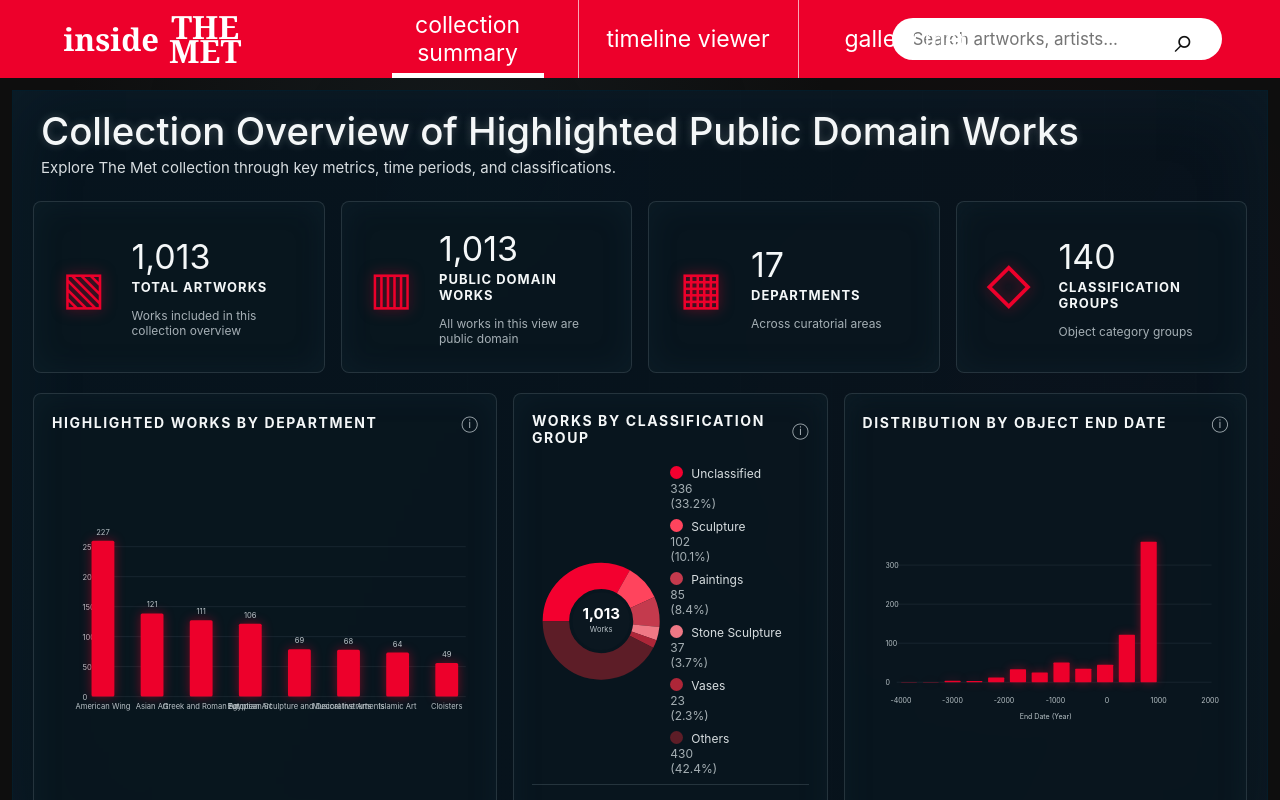
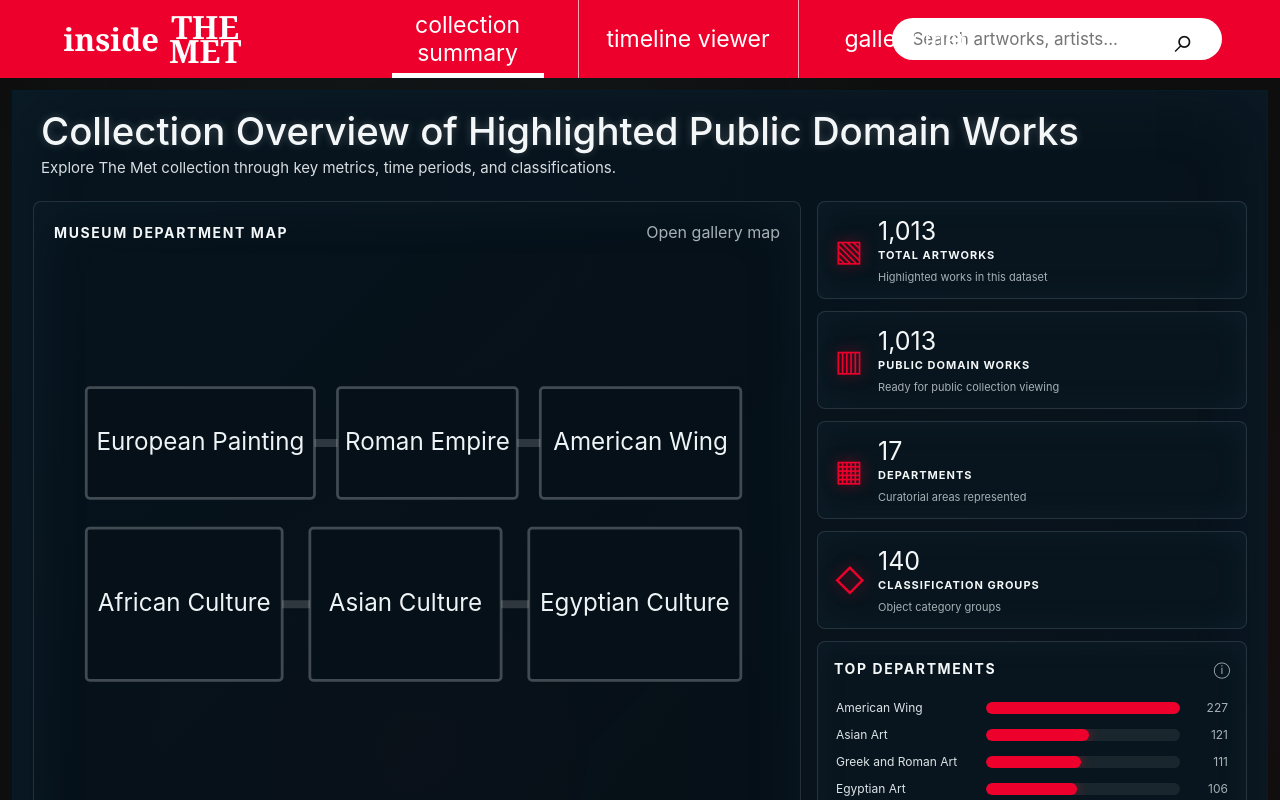
Before and after one commit to dh051112/insideTHEMET, a React (Vite) app: page / in a window 1280 px wide. Shown: the top 800 px of the page. Built offline with nearby package versions, Linux system fonts and the light colour scheme.

Commit message:
fix: main page

```diff
--- a/src/App.jsx
+++ b/src/App.jsx
@@ -153,20 +153,56 @@
   );
 }
 
-function CollectionSummary() {
+function MiniDepartmentBars() {
+  const max = Math.max(...departmentCounts.slice(0, 5).map((d) => d[1]));
+  return (
+    <div className="mini-bars">
+      {departmentCounts.slice(0, 5).map(([label, value]) => (
+        <div className="mini-bar-row" key={label}>
+          <span>{label}</span>
+          <div><i style={{ width: `${(value / max) * 100}%` }} /></div>
+          <em>{value}</em>
+        </div>
+      ))}
+    </div>
+  );
+}
+
+function SummaryMapPreview({ onOpenMap }) {
+  const handleKeyDown = (event) => {
+    if (event.key === 'Enter' || event.key === ' ') {
+      event.preventDefault();
+      onOpenMap();
+    }
+  };
+
+  return (
+    <section className="summary-map-panel" role="button" tabIndex="0" onClick={onOpenMap} onKeyDown={handleKeyDown}>
+      <div className="panel-head">
+        <h2>Museum Department Map</h2>
+        <span>Open gallery map</span>
+      </div>
+      <GalleryOverviewMap selected={null} onSelect={onOpenMap} />
+    </section>
+  );
+}
+
+function CollectionSummary({ onOpenMap }) {
   return (
     <main className="dashboard">
       <PageTitle title="Collection Overview of Highlighted Public Domain Works" subtitle="Explore The Met collection through key metrics, time periods, and classifications." />
-      <section className="metric-grid">
-        <MetricCard icon="▧" value={summaryStats.totalArtworks} label="Total Artworks" note="Works included in this collection overview" />
-        <MetricCard icon="▥" value={summaryStats.publicDomainWorks} label="Public Domain Works" note="All works in this view are public domain" />
-        <MetricCard icon="▦" value={summaryStats.departments} label="Departments" note="Across curatorial areas" />
-        <MetricCard icon="◇" value={summaryStats.classifications} label="Classification Groups" note="Object category groups" />
-      </section>
-      <section className="summary-panels">
-        <ChartPanel title="Highlighted Works by Department"><BarChart data={departmentCounts} /></ChartPanel>
-        <ChartPanel title="Works by Classification Group" footer={<><span>Total</span><span>1,013</span></>}><DonutChart data={classificationCounts} /></ChartPanel>
-        <ChartPanel title="Distribution by Object End Date"><Histogram data={endDateBins} /></ChartPanel>
+      <section className="summary-redesign">
+        <SummaryMapPreview onOpenMap={onOpenMap} />
+        <aside className="summary-overview">
+          <div className="overview-metrics">
+            <MetricCard icon="▧" value={summaryStats.totalArtworks} label="Total Artworks" note="Highlighted works in this dataset" />
+            <MetricCard icon="▥" value={summaryStats.publicDomainWorks} label="Public Domain Works" note="Ready for public collection viewing" />
+            <MetricCard icon="▦" value={summaryStats.departments} label="Departments" note="Curatorial areas represented" />
+            <MetricCard icon="◇" value={summaryStats.classifications} label="Classification Groups" note="Object category groups" />
+          </div>
+          <ChartPanel title="Top Departments"><MiniDepartmentBars /></ChartPanel>
+          <ChartPanel title="Classification Mix" footer={<><span>Total</span><span>{summaryStats.totalArtworks.toLocaleString()}</span></>}><DonutChart data={classificationCounts} /></ChartPanel>
+        </aside>
       </section>
     </main>
   );
@@ -360,7 +396,7 @@
   return (
     <div className="app-shell">
       <Header activeTab={activeTab} onTabChange={setActiveTab} />
-      {activeTab === 'summary' && <CollectionSummary />}
+      {activeTab === 'summary' && <CollectionSummary onOpenMap={() => setActiveTab('map')} />}
       {activeTab === 'timeline' && <TimelineViewer />}
       {activeTab === 'map' && <GalleryMap />}
     </div>
--- a/src/styles.css
+++ b/src/styles.css
@@ -231,6 +231,135 @@
   grid-template-columns: 1.15fr 0.78fr 1fr;
   gap: 16px;
   margin-top: 20px;
+}
+
+.summary-redesign {
+  display: grid;
+  grid-template-columns: minmax(0, 1fr) 430px;
+  gap: 16px;
+  min-height: calc(100vh - 190px);
+  align-items: stretch;
+}
+
+.summary-map-panel {
+  display: block;
+  width: 100%;
+  min-height: 100%;
+  padding: 20px;
+  border: 1px solid var(--line);
+  border-radius: 8px;
+  background:
+    linear-gradient(135deg, rgba(7, 20, 29, 0.92), rgba(6, 14, 21, 0.88)),
+    radial-gradient(circle at 50% 50%, rgba(237, 0, 43, 0.12), transparent 48%);
+  color: var(--text);
+  cursor: pointer;
+  text-align: left;
+  box-shadow: inset 0 0 60px rgba(61, 111, 139, 0.1);
+  overflow: hidden;
+}
+
+.summary-map-panel:hover {
+  border-color: var(--red);
+  box-shadow: 0 0 28px rgba(237, 0, 43, 0.22), inset 0 0 60px rgba(61, 111, 139, 0.12);
+}
+
+.summary-map-panel .map-svg {
+  height: clamp(560px, calc(100vh - 270px), 820px);
+}
+
+.summary-map-panel .map-room rect {
+  stroke-width: 2.4;
+}
+
+.summary-map-panel .map-room text {
+  font-size: 21px;
+}
+
+.summary-overview {
+  display: grid;
+  grid-template-rows: auto auto 1fr;
+  gap: 12px;
+  padding: 0;
+}
+
+.overview-metrics {
+  display: grid;
+  grid-template-columns: 1fr;
+  gap: 12px;
+}
+
+.overview-metrics .metric-card {
+  min-height: 94px;
+  gap: 14px;
+  padding: 14px 16px;
+}
+
+.overview-metrics .metric-icon {
+  width: 30px;
+  font-size: 30px;
+}
+
+.overview-metrics .metric-card strong {
+  font-size: 25px;
+}
+
+.overview-metrics .metric-card h3 {
+  margin-bottom: 8px;
+  font-size: 11px;
+}
+
+.overview-metrics .metric-card p {
+  font-size: 11px;
+}
+
+.summary-overview .chart-panel {
+  min-height: 0;
+  padding: 16px;
+}
+
+.summary-overview .donut-wrap {
+  grid-template-columns: 0.9fr 1fr;
+  min-height: 210px;
+}
+
+.summary-overview .donut {
+  max-height: 210px;
+}
+
+.mini-bars {
+  display: grid;
+  gap: 12px;
+  padding: 10px 2px 0;
+}
+
+.mini-bar-row {
+  display: grid;
+  grid-template-columns: 138px 1fr 36px;
+  align-items: center;
+  gap: 12px;
+  color: #dce4e7;
+  font-size: 12px;
+}
+
+.mini-bar-row div {
+  height: 12px;
+  border-radius: 999px;
+  background: rgba(255, 255, 255, 0.07);
+  overflow: hidden;
+}
+
+.mini-bar-row i {
+  display: block;
+  height: 100%;
+  border-radius: inherit;
+  background: var(--red);
+  box-shadow: 0 0 12px var(--red-glow);
+}
+
+.mini-bar-row em {
+  color: var(--muted);
+  font-style: normal;
+  text-align: right;
 }
 
 .chart-panel,
@@ -663,6 +792,7 @@
   .met-nav,
   .metric-grid,
   .summary-panels,
+  .summary-redesign,
   .timeline-layout,
   .timeline-layout.has-detail,
   .gallery-layout,
@@ -670,6 +800,10 @@
   .gallery-layout.has-list,
   .timeline-controls {
     grid-template-columns: 1fr;
+  }
+
+  .summary-overview {
+    grid-template-rows: auto;
   }
 
   .met-nav {
```
